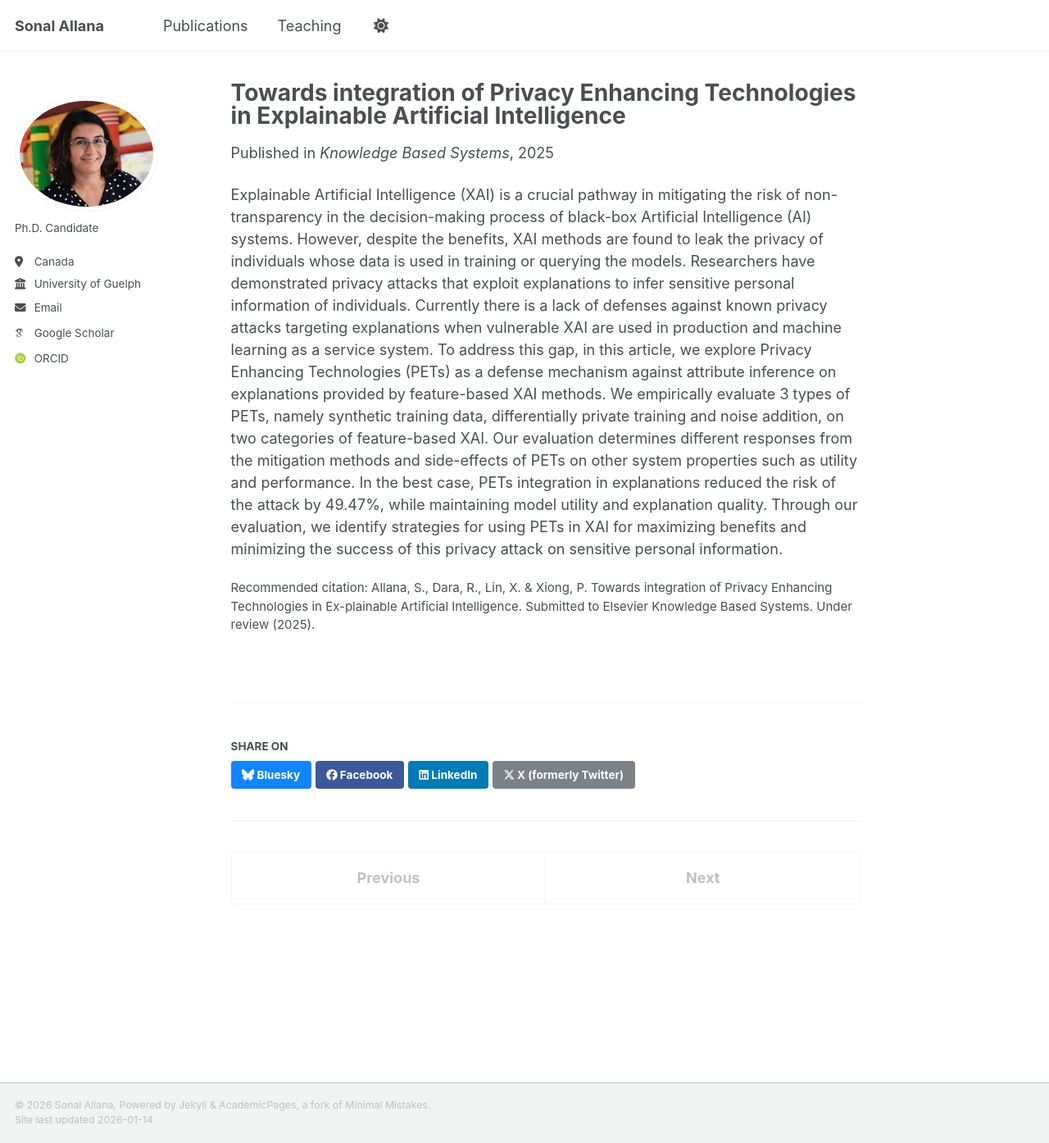
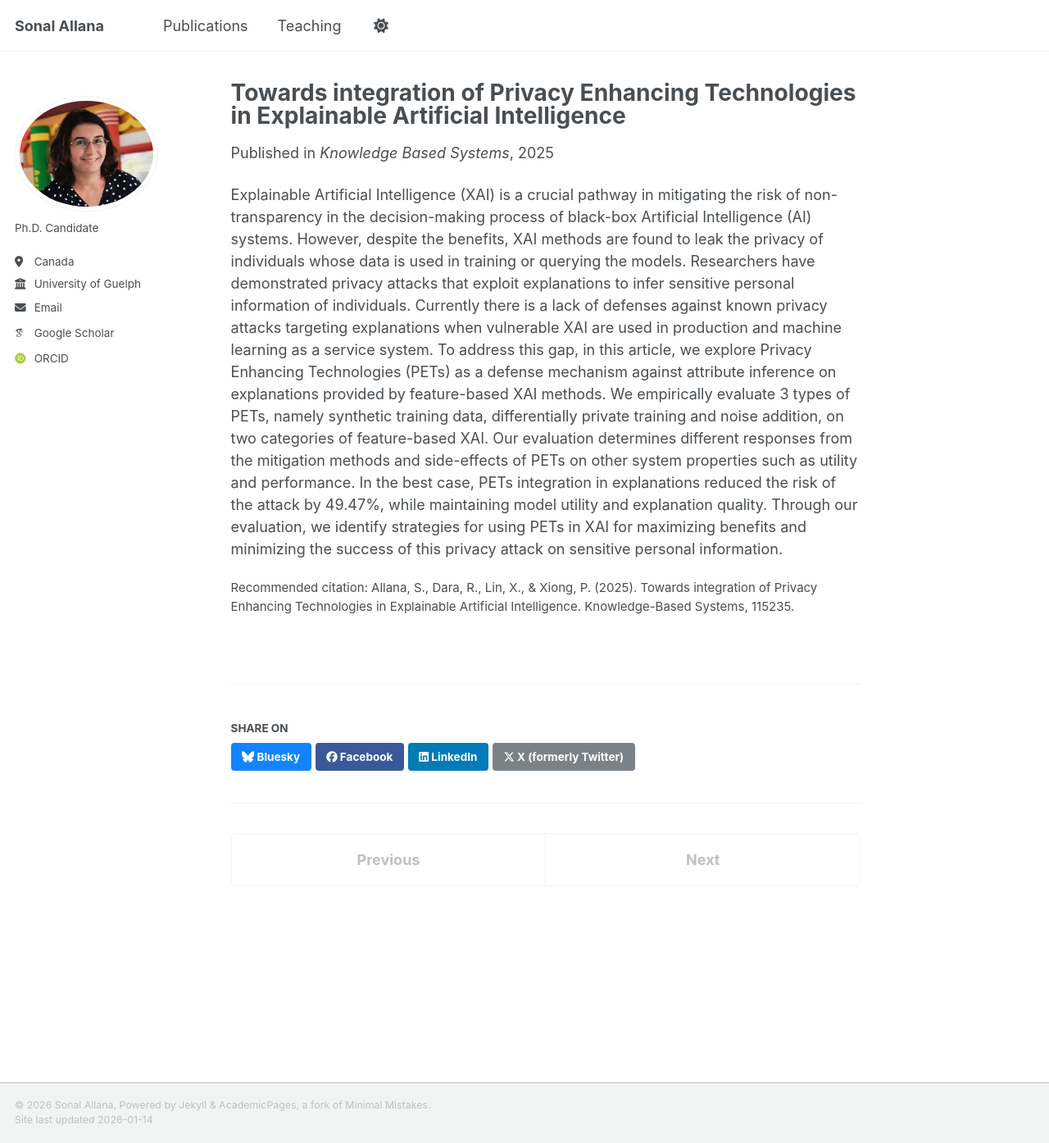
Before and after one commit to saallana/saallana.github.io, a Jekyll site: the page built from _publications/2025-07-20-journal-paper-2.md, in a window 1280 px wide and 1394 px high. Shown: the whole window at 82% size. Built offline with Jekyll 4.4.1, drawn with Linux system fonts in a browser that asks for light colours; some web fonts are replaced; a script that is not in the unit is left out.

Commit message:
Citation and type updated
Article type changed from preprint to published.

```diff
--- a/_publications/2025-07-20-journal-paper-2.md
+++ b/_publications/2025-07-20-journal-paper-2.md
@@ -5,11 +5,10 @@ category: manuscripts
 permalink: /publication/2025-06-20-journal-paper-2
 excerpt: 'This article is a comparative study on Privacy Enhancing Techologies (PETs) employed at different modelling stages to prevent exposure of sensitive information of active XAI users through explanations.'
 date: 2025-07-20
-type: preprint
 venue: 'Knowledge Based Systems'
 slidesurl: false
 paperurl: false
 bibtexurl: false
-citation: 'Allana, S., Dara, R., Lin, X. & Xiong, P. Towards integration of Privacy Enhancing Technologies in Ex-plainable Artificial Intelligence. Submitted to Elsevier Knowledge Based Systems. Under review (2025).'
+citation: 'Allana, S., Dara, R., Lin, X., & Xiong, P. (2025). Towards integration of Privacy Enhancing Technologies in Explainable Artificial Intelligence. Knowledge-Based Systems, 115235.'
 ---
 Explainable Artificial Intelligence (XAI) is a crucial pathway in mitigating the risk of non-transparency in the decision-making process of black-box Artificial Intelligence (AI) systems. However, despite the benefits, XAI methods are found to leak the privacy of individuals whose data is used in training or querying the models. Researchers have demonstrated privacy attacks that exploit explanations to infer sensitive personal information of individuals. Currently there is a lack of defenses against known privacy attacks targeting explanations when vulnerable XAI are used in production and machine learning as a service system. To address this gap, in this article, we explore Privacy Enhancing Technologies (PETs) as a defense mechanism against attribute inference on explanations provided by feature-based XAI methods. We empirically evaluate 3 types of PETs, namely synthetic training data, differentially private training and noise addition, on two categories of feature-based XAI. Our evaluation determines different responses from the mitigation methods and side-effects of PETs on other system properties such as utility and performance. In the best case, PETs integration in explanations reduced the risk of the attack by 49.47%, while maintaining model utility and explanation quality. Through our evaluation, we identify strategies for using PETs in XAI for maximizing benefits and minimizing the success of this privacy attack on sensitive personal information.
```
